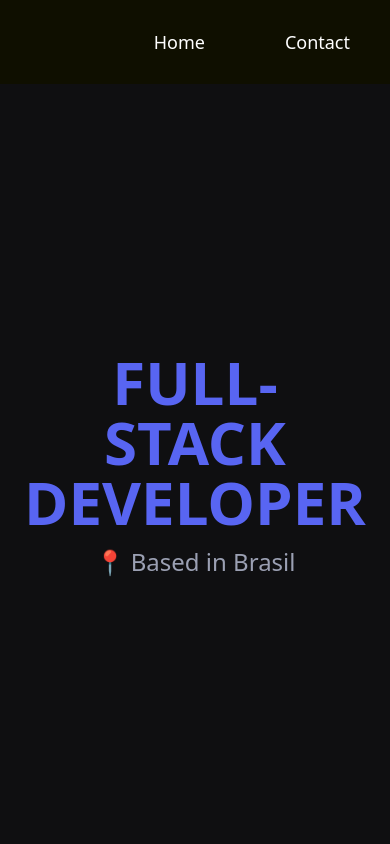
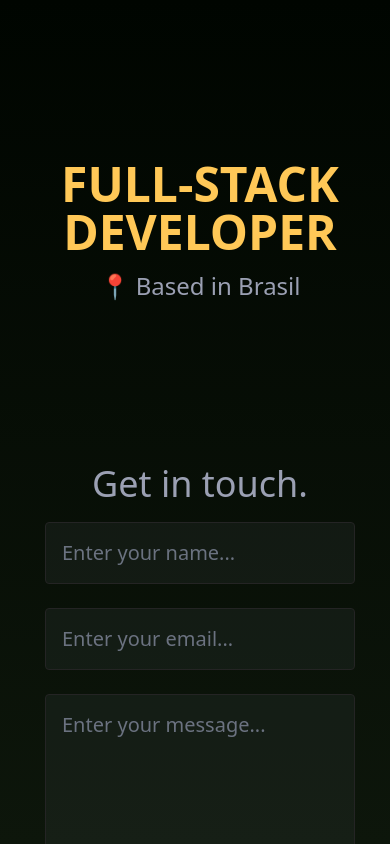
Before and after one commit to pefelippe/Portfolio, a Next.js app: page / in a window 390 px wide. Built offline with nearby package versions, Linux system fonts and the light colour scheme.

Commit message:
css!!!!!!!!!!!!

```diff
--- a/pages/_app.tsx
+++ b/pages/_app.tsx
@@ -16,9 +16,9 @@ export default function App({ Component, pageProps }: AppProps) {
   return (
     <div
       className={`
-    overflow-x-hidden overflow-y-scroll h-screen min-h-[300px] mx-auto scroll-smooth
-    scrollbar scrollbar-track-gray-400/20 scrollbar-thumb-[#5865f2]/80
-     font-sans text-white bg-[#0f0f11]
+    overflow-x-hidden overflow-y-scroll h-screen min-h-fit min-w-[400px] mx-auto scroll-smooth
+    scrollbar scrollbar-track-gray-400/20 scrollbar-thumb-blue
+     font-sans text-white from-[#000500] to-[#0D160B] bg-gradient-to-b
      snap-mandatory snap-y
   `}
     >
@@ -36,7 +36,7 @@ export default function App({ Component, pageProps }: AppProps) {
         transition={{ duration: 1.5 }}
         className="w-full h-screen"
       >
-        <Header />
+        {/* <Header /> */}
         <Component {...pageProps} />
         {/* <Footer /> */}
       </motion.div>
--- a/pages/contact.tsx
+++ b/pages/contact.tsx
@@ -10,9 +10,10 @@ function Contact() {
       initial={{ opacity: 0, y: 50 }}
       whileInView={{ opacity: 1, y: 0 }}
       transition={{ duration: 0.5 }}
-      className="flex flex-col  mx-auto  items-center justify-center gap-4 md:gap-10 w-full min-h-[90vh] h-fit px-6  py-10"
+      className="flex flex-col  mx-auto  items-center justify-center gap-4 md:gap-6 w-full max-w-xl
+       h-fit "
     >
-      <h1 className="font-thin text-4xl md:text-6xl  leading-tight text-gray-100 ">
+      <h1 className="font-thin text-4xl  leading-tight text-gray-100 ">
         Get in touch.
       </h1>
 
--- a/pages/index.tsx
+++ b/pages/index.tsx
@@ -1,6 +1,9 @@
 import { motion } from "framer-motion";
 
+import About from "../src/content/About";
 import Hero from "../src/content/Hero";
+import Contact from "./contact";
+import Skills from "../src/content/Skills";
 
 export default function Home() {
   return (
@@ -8,9 +11,12 @@ export default function Home() {
       initial={{ opacity: 0, y: 50 }}
       whileInView={{ opacity: 1, y: 0 }}
       transition={{ duration: 1 }}
-      className=" flex flex-col w-screen max-w-screen-2xl mx-auto  gap-10  px-10 min-h-fit"
+      className=" flex flex-col w-screen max-w-7xl mx-auto  gap-40  px-10 min-h-fit py-40"
     >
       <Hero />
+      {/* <About /> */}
+      {/* <Skills /> */}
+      <Contact />
     </motion.div>
   );
 }
--- a/src/components/MessageForm.tsx
+++ b/src/components/MessageForm.tsx
@@ -45,7 +45,7 @@ export default function MessageForm({}: Inputs) {
   };
 
   return (
-    <div className="w-full flex flex-col rounded-md max-w-2xl ">
+    <div className="flex flex-col rounded-md max-w-lg w-full">
       <form
         onSubmit={handleSubmit(onSubmit)}
         className=" flex flex-col gap-6 w-full mx-auto text-xl"
@@ -70,7 +70,7 @@ export default function MessageForm({}: Inputs) {
         />
 
         <button
-          className="hover:bg-blue py-6 w-full shadow bg-blue/70
+          className="hover:bg-blue py-5 w-full shadow bg-blue/70
         rounded  uppercase  mx-auto
          font-semibold text-[1.4rem]  leading-[1.2]  text-[#fff]  transition-all"
         >
--- a/src/components/layout/Header.tsx
+++ b/src/components/layout/Header.tsx
@@ -5,8 +5,8 @@ import React from "react";
 const Navbar = () => {
   return (
     <motion.nav
-      className=" h-[10vh]  text-white font-semibold  mx-auto  justify-end items-center
-    text-lg  flex px-10  w-full z-40 bg-[#0f0f00] gap-20"
+      className=" h-[10vh]  text-white font-semibold  mx-auto  justify-center items-center
+    text-lg  flex px-10  w-full z-40  gap-20"
     >
       <Link className="font-medium hover:text-blue " target="" href="/">
         Home
--- a/src/content/About.tsx
+++ b/src/content/About.tsx
@@ -5,9 +5,11 @@ import Skills from "./Skills";
 
 export default function About() {
   return (
-    <motion.div className="min-h-fit w-full mx-auto max-w-screen-2xl justify-center items-center flex flex-col py-40">
-      <Skills />
-      <div className="w-full bg-[#272727] rounded-[20px] "></div>
+    <motion.div className="w-full mx-auto max-w-7xl text-start justify-center items-start flex flex-col min-h-fit">
+      <div className="flex flex-col gap-10 w-1/2 font-thin">
+        <p className="text-3xl">Im Pedro Felippe.</p>
+        <Skills />
+      </div>
     </motion.div>
   );
 }
--- a/src/content/Hero.tsx
+++ b/src/content/Hero.tsx
@@ -4,11 +4,11 @@ import React from "react";
 
 export default function About() {
   return (
-    <motion.div className="relative flex flex-col gap-4   items-center text-center leading-none  justify-center  h-[90vh]">
-      <p className="text-6xl md:text-[8rem] xl:text-[14rem] uppercase font-bold text-blue">
+    <motion.div className="relative flex flex-col gap-4   items-center text-center leading-none  justify-center ">
+      <p className="text-[3rem] md:text-[7rem] xl:text-[13rem] uppercase font-bold text-[#FFC857]">
         FULL-STACK DEVELOPER
       </p>
-      <p className="text-2xl xl:text-4xl font-extralight text-gray-100 leading-[1.2]">
+      <p className="text-2xl xl:text-3xl font-extralight text-gray-100 leading-[1.2]">
         📍 Based in Brasil
       </p>
     </motion.div>
--- a/src/content/Skills.tsx
+++ b/src/content/Skills.tsx
@@ -13,7 +13,7 @@ function Skills() {
       className=" text-xl  font-thin mx-auto
       flex flex-col  items-center w-full "
     >
-      <div className="grid w-full grid-cols-8 gap-4  max-w-3xl ">
+      <div className="grid w-full grid-cols-8 gap-10  max-w-4xl ">
         {technologies.map((tech) => {
           return (
             <div key={tech.name} className="flex flex-col items-center gap-2 ">
--- a/styles/globals.css
+++ b/styles/globals.css
@@ -44,7 +44,7 @@
 }
 
 .contactInput {
-  @apply outline-none bg-gray-500/10  w-full px-4 py-6 rounded
+  @apply outline-none bg-gray-500/10  w-full px-4 py-4 rounded
   border-[1px] border-[#242424]   text-[#242424] placeholder-gray-500 transition-all focus:border-[#5865f2];
 }
 
```
